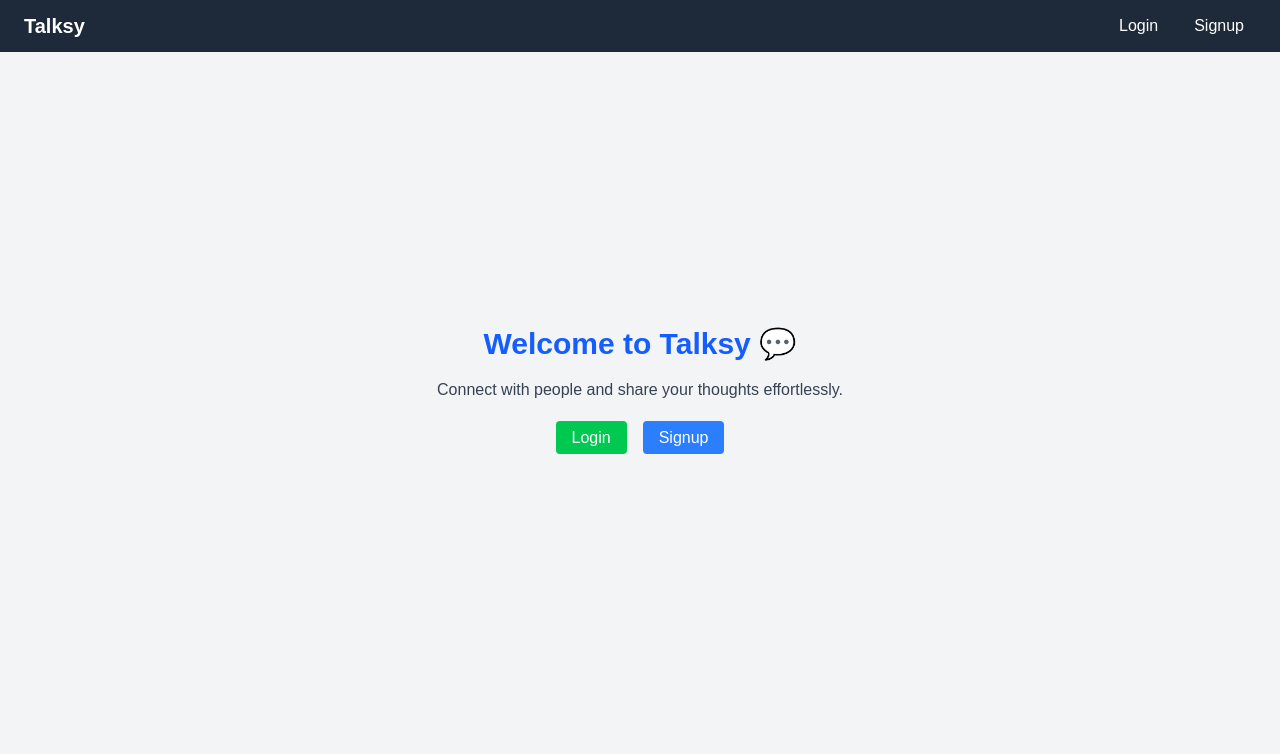
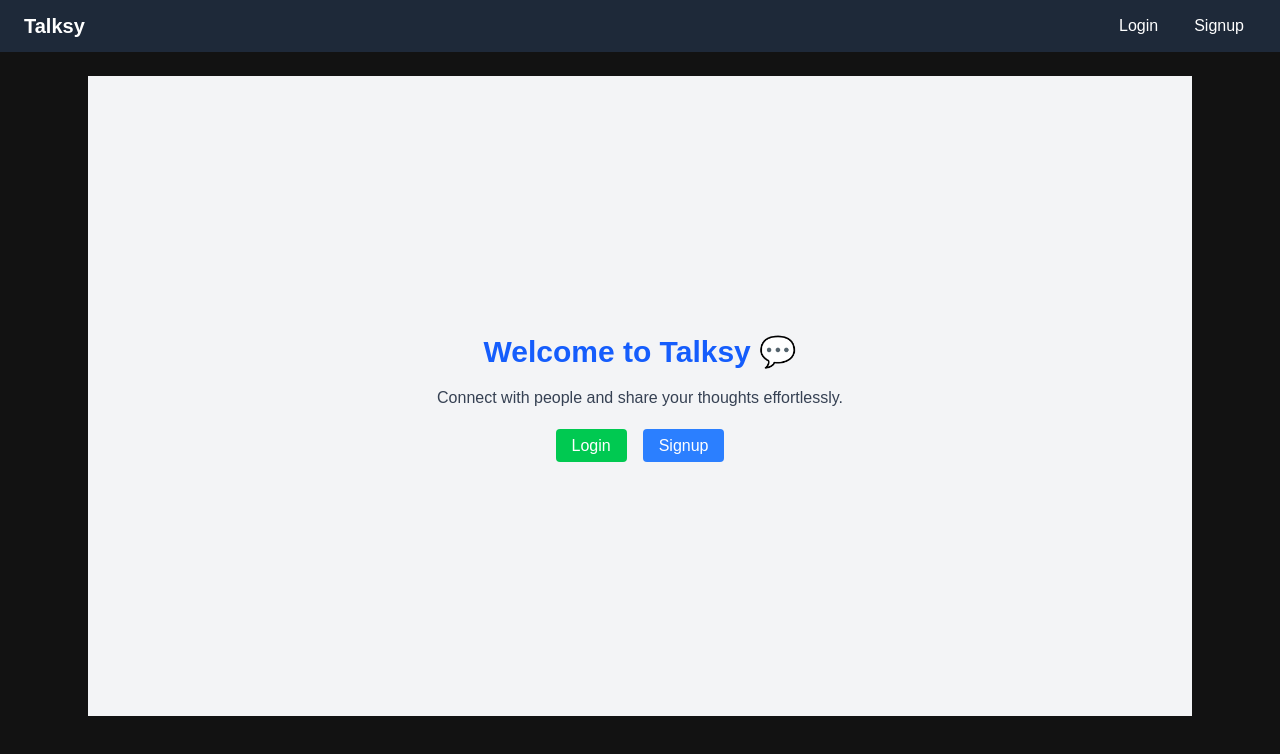
Before and after one commit to umair379/Talksy, a Next.js app: page / in a window 1280 px wide. Shown: the top 754 px of the page. Built offline with nearby package versions, Linux system fonts and the light colour scheme; no server answers.

Commit message:
Update ClientLayout.tsx

```diff
--- a/src/components/ClientLayout.tsx
+++ b/src/components/ClientLayout.tsx
@@ -41,16 +41,19 @@ export default function ClientLayout({ children }: ClientLayoutProps) {
 
   if (loading) {
     return (
-      <div className="flex items-center justify-center h-screen bg-gray-100 text-gray-800">
+      // 🎨 Theme Change: Darker loading screen
+      <div className="flex items-center justify-center h-screen bg-gray-900 text-purple-400">
         <p>Loading...</p>
       </div>
     );
   }
 
   return (
-    <div className="bg-gray-100 text-gray-900 min-h-screen">
+    // 🎨 Theme Change: Dark background, light text. Added `min-h-screen`
+    <div className="bg-[#121212] text-gray-100 min-h-screen">
       <Navbar />
-      <main className="max-w-4xl mx-auto p-4">{children}</main>
+      {/* 📱 Responsiveness: Increased max-width for larger screens, maintained padding */}
+      <main className="max-w-6xl mx-auto p-4 sm:p-6">{children}</main>
     </div>
   );
 }
```
